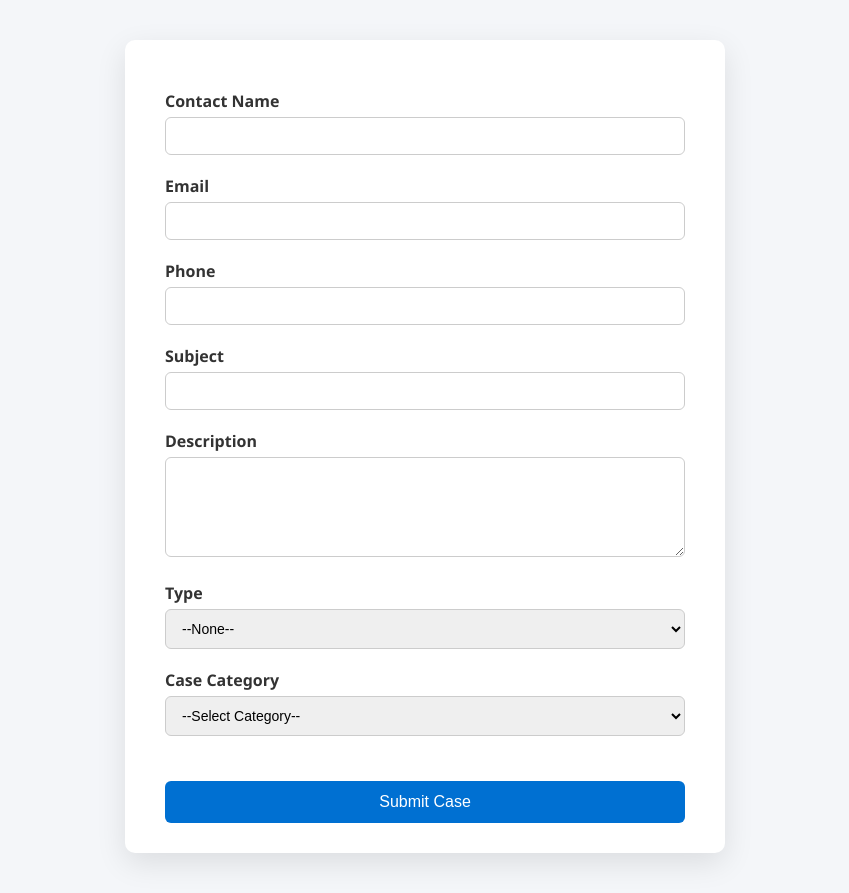
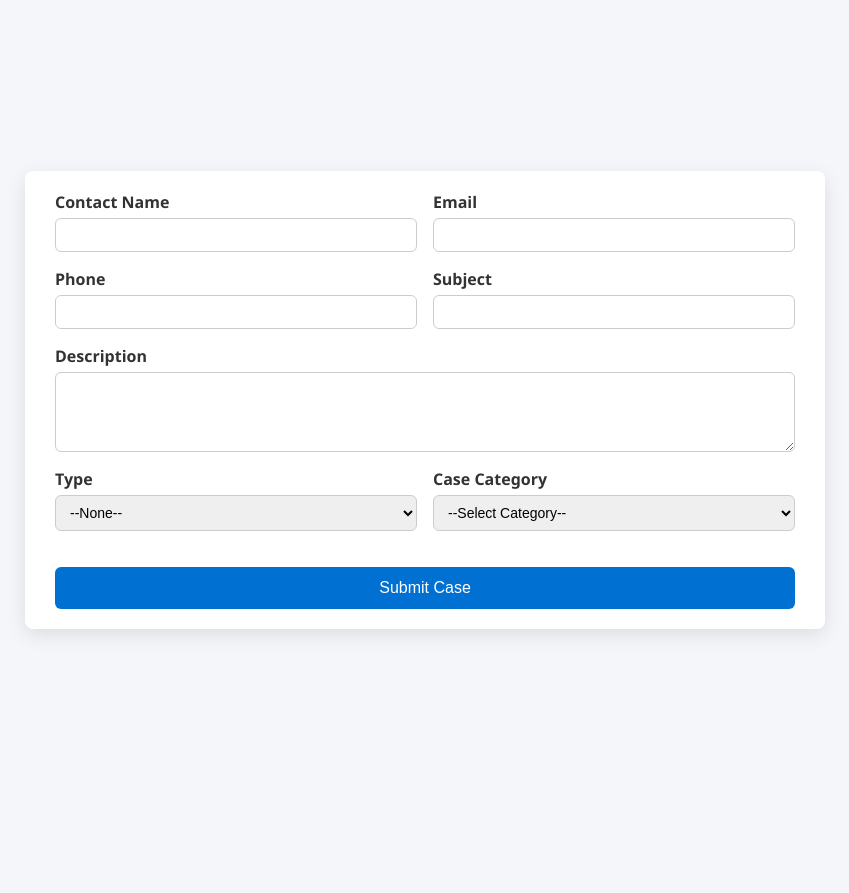
Before and after one commit to kbeniwal39/web-to-case-form, a plain HTML site: page index.html in a window 1280 px wide. Shown: the whole page, without its empty margins (215-1064 px from the left). After the commit the page ends 800 px from the top, so only its background shows below. Drawn offline with Linux system fonts and the light colour scheme.

Commit message:
Update index.html

```diff
--- a/index.html
+++ b/index.html
@@ -24,33 +24,47 @@
       background-color: #f4f6f9;
       display: flex;
       justify-content: center;
-      align-items: flex-start;
-      padding: 40px;
+      align-items: center;
+      height: 100vh;
       margin: 0;
     }
 
     form {
       background: #ffffff;
-      padding: 30px 40px;
-      border-radius: 10px;
-      box-shadow: 0 10px 30px rgba(0, 0, 0, 0.1);
-      max-width: 600px;
+      padding: 20px 30px;
+      border-radius: 8px;
+      box-shadow: 0 6px 20px rgba(0, 0, 0, 0.1);
+      max-width: 800px;
       width: 100%;
       box-sizing: border-box;
     }
 
+    .form-grid {
+      display: flex;
+      flex-wrap: wrap;
+      gap: 16px;
+    }
+
+    .form-group {
+      flex: 1 1 48%;
+      display: flex;
+      flex-direction: column;
+    }
+
+    .form-group.full {
+      flex: 1 1 100%;
+    }
+
     label {
       font-weight: 600;
-      display: block;
-      margin: 20px 0 5px;
+      margin-bottom: 5px;
       color: #333;
     }
 
     input[type="text"],
     textarea,
     select {
-      width: 100%;
-      padding: 10px 12px;
+      padding: 8px 10px;
       font-size: 14px;
       border: 1px solid #ccc;
       border-radius: 6px;
@@ -59,15 +73,15 @@
 
     textarea {
       resize: vertical;
-      min-height: 100px;
+      min-height: 80px;
     }
 
     .g-recaptcha {
-      margin-top: 20px;
+      margin-top: 16px;
     }
 
     input[type="submit"] {
-      margin-top: 25px;
+      margin-top: 20px;
       background-color: #0070d2;
       color: white;
       font-size: 16px;
@@ -86,58 +100,65 @@
 <body>
 
   <form id="caseForm" action="https://webto.salesforce.com/servlet/servlet.WebToCase?encoding=UTF-8&orgId=00DgK000004NGeT" method="POST">
-
     <input type="hidden" name="captcha_settings" value='{"keyname":"pk","fallback":"true","orgId":"00DgK000004NGeT","ts":""}'>
     <input type="hidden" name="orgid" value="00DgK000004NGeT">
     <input type="hidden" name="retURL" value="http://success.page">
 
-    <!-- Optional Debug -->
-    <!--
-    <input type="hidden" name="debug" value=1>
-    <input type="hidden" name="debugEmail" value="beniwalkavita39@gmail.com">
-    -->
+    <div class="form-grid">
+      <div class="form-group">
+        <label for="name">Contact Name</label>
+        <input id="name" maxlength="80" name="name" type="text" required />
+      </div>
 
-    <label for="name">Contact Name</label>
-    <input id="name" maxlength="80" name="name" size="20" type="text" required />
+      <div class="form-group">
+        <label for="email">Email</label>
+        <input id="email" maxlength="80" name="email" type="text" required />
+      </div>
 
-    <label for="email">Email</label>
-    <input id="email" maxlength="80" name="email" size="20" type="text" required />
+      <div class="form-group">
+        <label for="phone">Phone</label>
+        <input id="phone" maxlength="40" name="phone" type="text" required />
+      </div>
 
-    <label for="phone">Phone</label>
-    <input id="phone" maxlength="40" name="phone" size="20" type="text" required />
+      <div class="form-group">
+        <label for="subject">Subject</label>
+        <input id="subject" maxlength="80" name="subject" type="text" required />
+      </div>
 
-    <label for="subject">Subject</label>
-    <input id="subject" maxlength="80" name="subject" size="20" type="text" required />
-
+      <div class="form-group full">
         <label for="description">Description</label>
         <textarea name="description" required></textarea>
+      </div>
 
+      <div class="form-group">
         <label for="type">Type</label>
         <select id="type" name="type" required>
           <option value="">--None--</option>
           <option value="Online">Online</option>
           <option value="Oncampus">Oncampus</option>
         </select>
+      </div>
 
+      <div class="form-group">
         <label for="recordType">Case Category</label>
-    <select id="recordType" name="recordType">
+        <select id="recordType" name="recordType" required>
           <option value="">--Select Category--</option>
           <option value="012gK0000016fXlQAI">Application Document Check</option>
           <option value="012gK0000016fZNQAY">Job Search Support</option>
         </select>
+      </div>
+    </div>
 
     <div class="g-recaptcha" data-sitekey="6Ld9kVIrAAAAAIvS5jLiFKpB1t7JkvO9P3Wpse_b"></div>
-
     <input type="submit" name="submit" value="Submit Case">
   </form>
 
   <script>
-    // Ensure reCAPTCHA is completed before submitting
     document.getElementById("caseForm").addEventListener("submit", function(e) {
       var response = grecaptcha.getResponse();
       if (response.length === 0) {
         alert("Please complete the reCAPTCHA.");
-        e.preventDefault(); // Stop form submission
+        e.preventDefault();
       }
     });
   </script>
```
Lines whose indentation alone changed are shown as unchanged.
